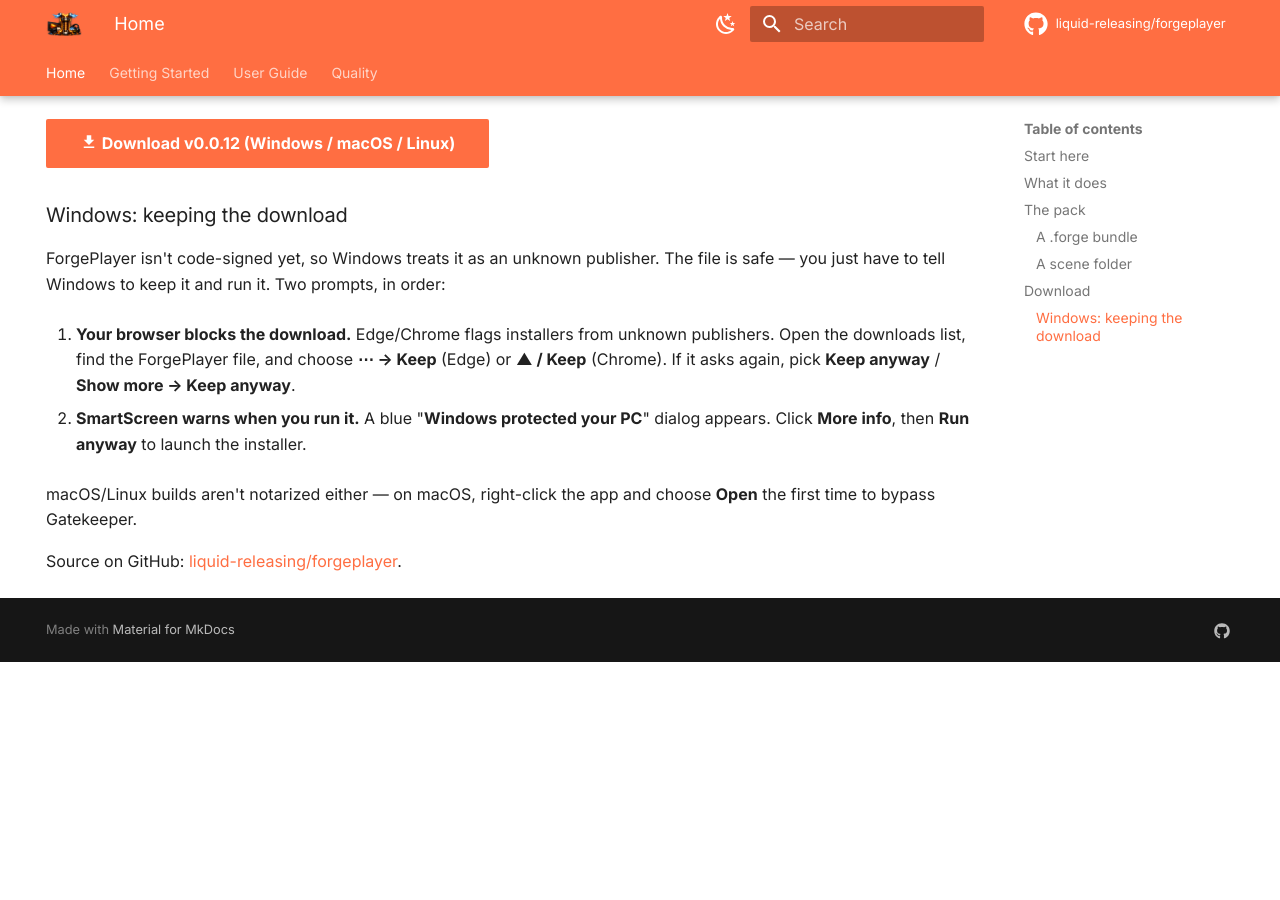
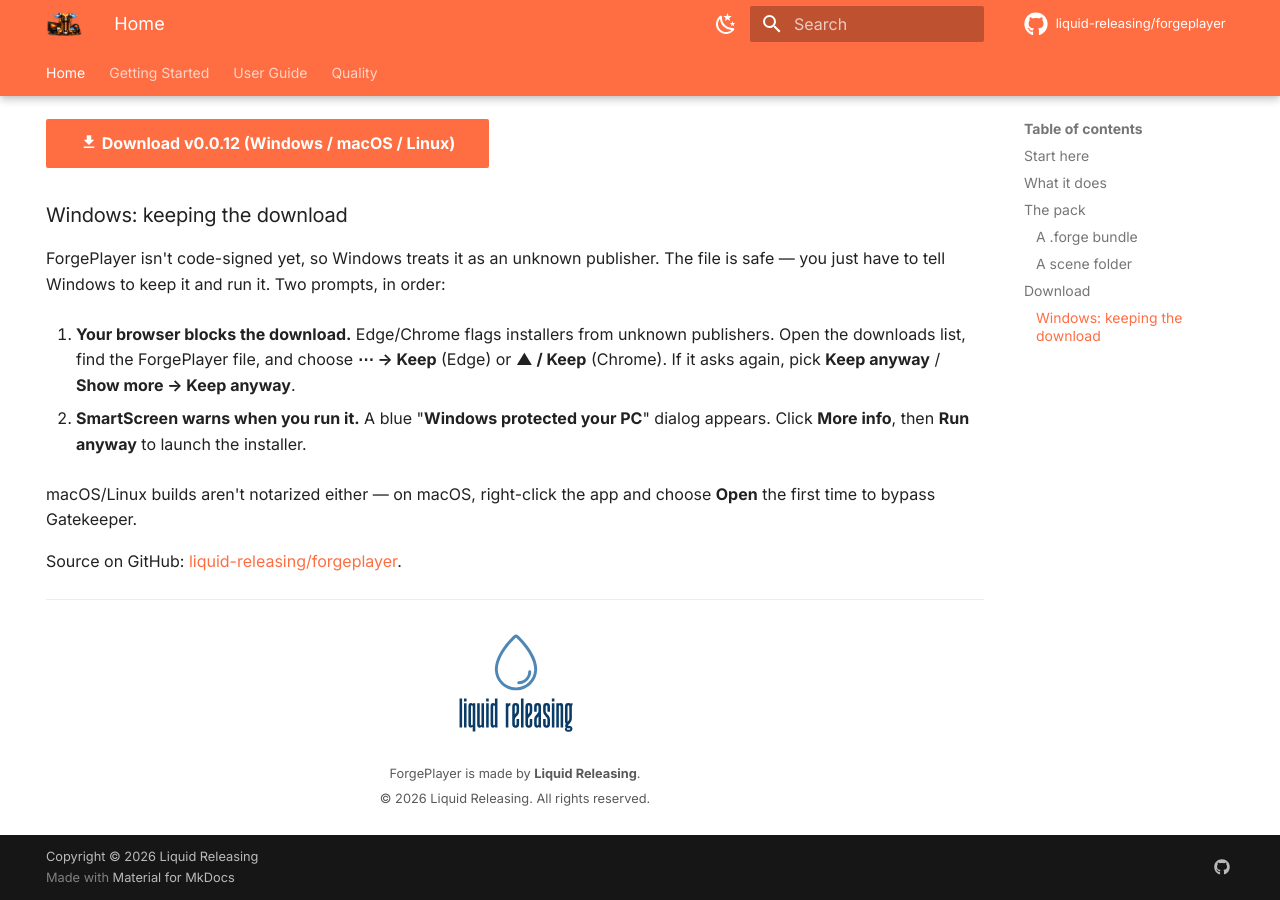
Before and after one commit to liquid-releasing/forgeplayer, an MkDocs documentation site: the page built from docs/index.md, in a window 1280 px wide and 900 px high, scrolled down 2124 px. Built offline with MkDocs 1.6.1 and Material for MkDocs 9.7.7, drawn with Linux system fonts in a browser that asks for light colours; comment, search, counter and statistics services are not loaded; before the commit the page ends 2786 px from its top, so only the background shows below that.

Commit message:
Docs: Liquid Releasing logo on home page + copyright footer
- Color Liquid Releasing logo + "made by" line at the bottom of the
  landing page.
- Site-wide copyright footer via mkdocs `copyright`.

Co-Authored-By: Claude Opus 4.8 <noreply@anthropic.com>

```diff
--- a/docs/index.md
+++ b/docs/index.md
@@ -130,3 +130,14 @@ choose **Open** the first time to bypass Gatekeeper.
 
 Source on GitHub:
 [liquid-releasing/forgeplayer](https://github.com/liquid-releasing/forgeplayer).
+
+---
+
+<p align="center">
+  <img src="assets/liquid-releasing-logo.svg" alt="Liquid Releasing" width="120">
+</p>
+
+<p align="center"><small>
+ForgePlayer is made by <strong>Liquid Releasing</strong>.<br>
+© 2026 Liquid Releasing. All rights reserved.
+</small></p>
--- a/mkdocs.yml
+++ b/mkdocs.yml
@@ -9,6 +9,9 @@ edit_uri: edit/main/docs/
 # slimmer landing page (docs/index.md) for the rendered site.
 docs_dir: docs
 site_dir: site
+
+# Rendered in the site footer on every page.
+copyright: Copyright &copy; 2026 Liquid Releasing
 
 # Internal-only pages stay out of the rendered site. Keep this list in
 # sync with anything dev-facing that lives under docs/.
```
Also changed, not shown: docs/assets/liquid-releasing-logo.svg (added).
